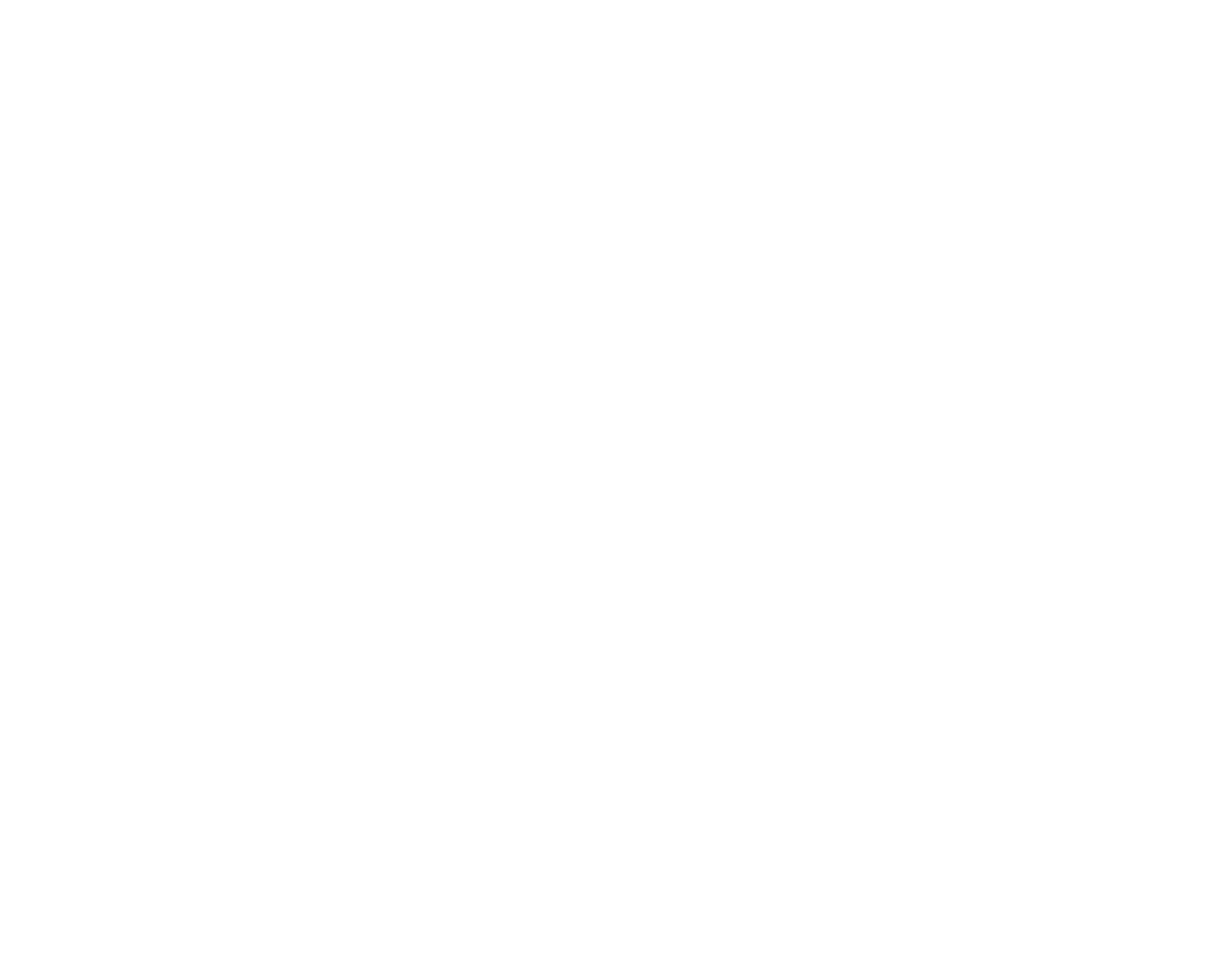
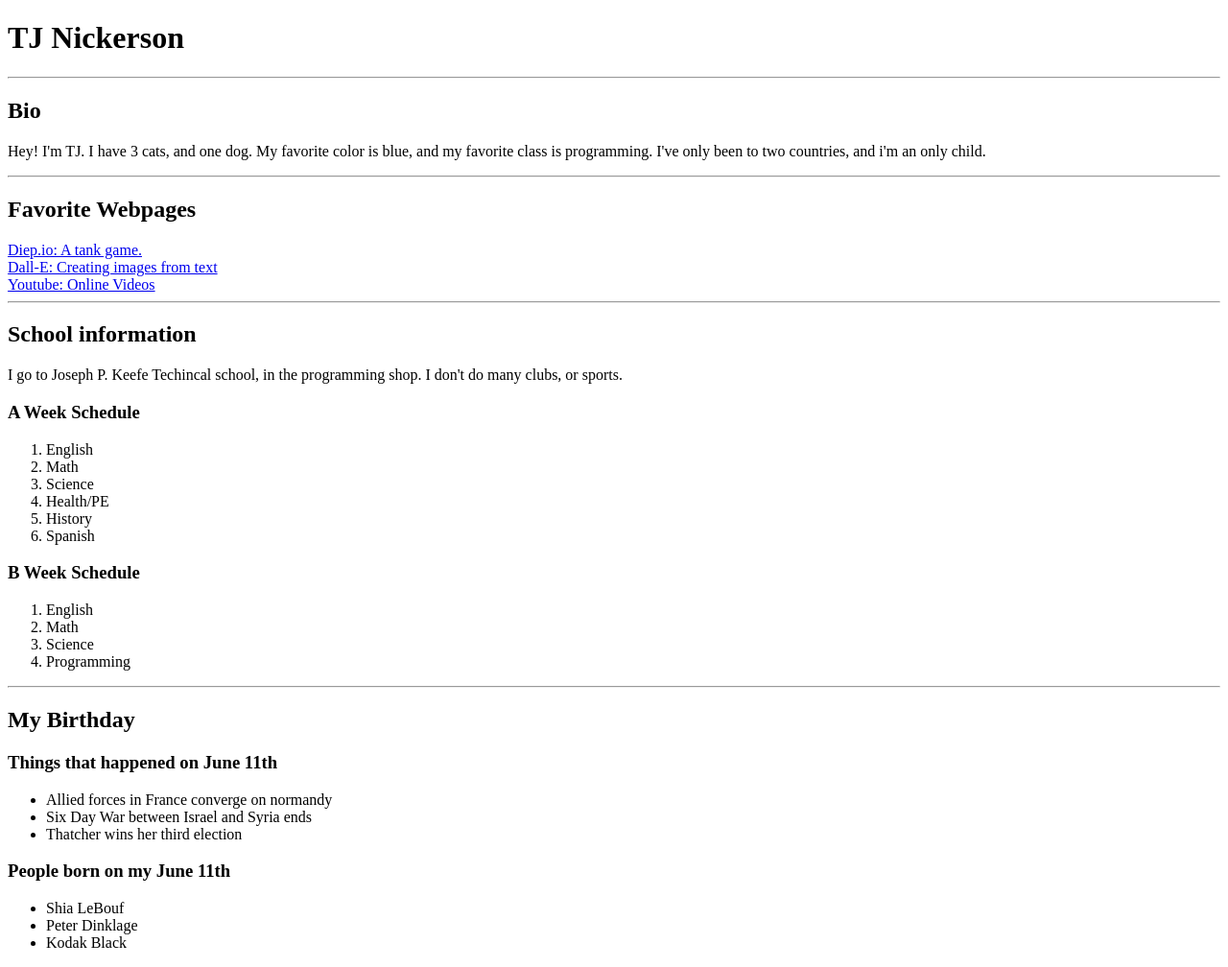
Before and after one commit to KTProg-2024/my-own-webpage-Tjnickersonkeefe, a plain HTML site: page index.html in a window 1280 px wide. Shown: the whole page at 96% size. Before the commit the page ends 800 px from the top, so only its background shows below. Drawn offline with Linux system fonts and the light colour scheme.

Commit message:
ADDED PART 3. WILL ADD PART 2

```diff
--- a/index.html
+++ b/index.html
@@ -1,10 +1,50 @@
 <!DOCTYPE html>
 <html>
     <head>
-
+        <h1>TJ Nickerson</h1>
     </head>
 
     <body>
-
+      <hr>
+      <h2>Bio</h2>
+	<p>Hey! I'm TJ. I have 3 cats, and one dog. My favorite color is blue, and my favorite class is programming. I've only been to two countries, and i'm an only child.</p>
+  <hr>
+  <h2>Favorite Webpages</h2>
+  <a href="https://diep.io">Diep.io: A tank game.</a><br>
+  <a href="https://openai.com/blog/dall-e/">Dall-E: Creating images from text</a><br>
+  <a href="https://youtube.com">Youtube: Online Videos</a>
+  <hr>
+  <h2>School information</h2>
+  <p> I go to Joseph P. Keefe Techincal school, in the programming shop. I don't do many clubs, or sports.</p>
+  <h3> A Week Schedule</h3>
+  <ol>
+    <li>English</li>
+    <li>Math</li>
+    <li>Science</li>
+    <li>Health/PE</li>
+    <li>History</li>
+    <li>Spanish</li>
+  </ol>
+  <h3> B Week Schedule</h3>
+  <ol>
+    <li>English</li>
+    <li>Math</li>
+    <li>Science</li>
+    <li>Programming</li>
+  </ol>
+  <hr>
+  <h2> My Birthday</h2>
+  <h3>Things that happened on June 11th</h3>
+  <ul>
+    <li>Allied forces in France converge on normandy</li>
+    <li>Six Day War between Israel and Syria ends</li>
+    <li>Thatcher wins her third election</li>
+  </ul>
+  <h3>People born on my June 11th</h3>
+  <ul>
+    <li> Shia LeBouf</li>
+    <li> Peter Dinklage </li>
+    <li> Kodak Black </li>
+  </ul>
     </body>
 </html>
```
